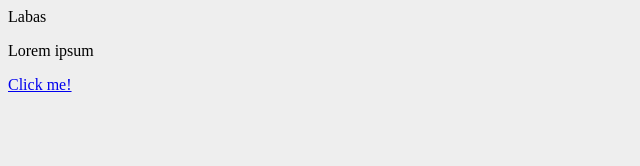
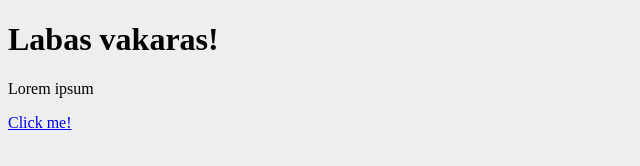
Before and after one commit to AndriusS0316/29b-grupe-DOM, a website: page index.html in a window 1280 px wide. Shown: the whole page, without its empty margins (0-640 px from the left). Drawn offline with Linux system fonts and the light colour scheme.

Commit message:
20210708

```diff
--- a/index.html
+++ b/index.html
@@ -9,7 +9,7 @@
 </head>
 
 <body>
-    <hi>Labas</hi>
+    <h1>Labas</h1>
     <p>Lorem ipsum</p>
     <a href="#">Click me!</a>
 
--- a/js/main.js
+++ b/js/main.js
@@ -0,0 +1,8 @@
+const h1DOM = document.querySelector('h1');
+
+h1DOM.innerText = 'Labas vakaras!';
+
+//const a = "aaa";
+//const b = 'bbb';
+//const c = `ccc`;
+//kintamuju parasymo budai rasant su dvigubomis kabutemis, viengubomis, ir back tickais.
```
